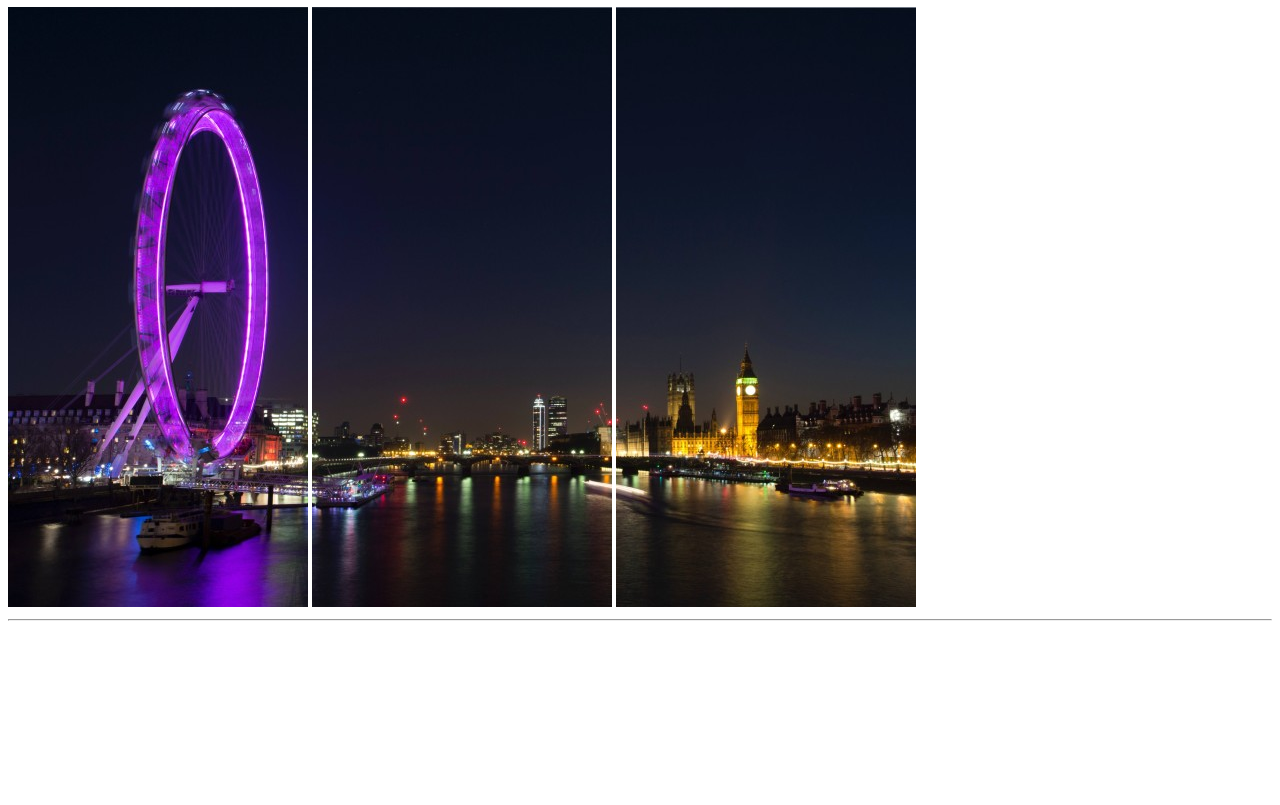
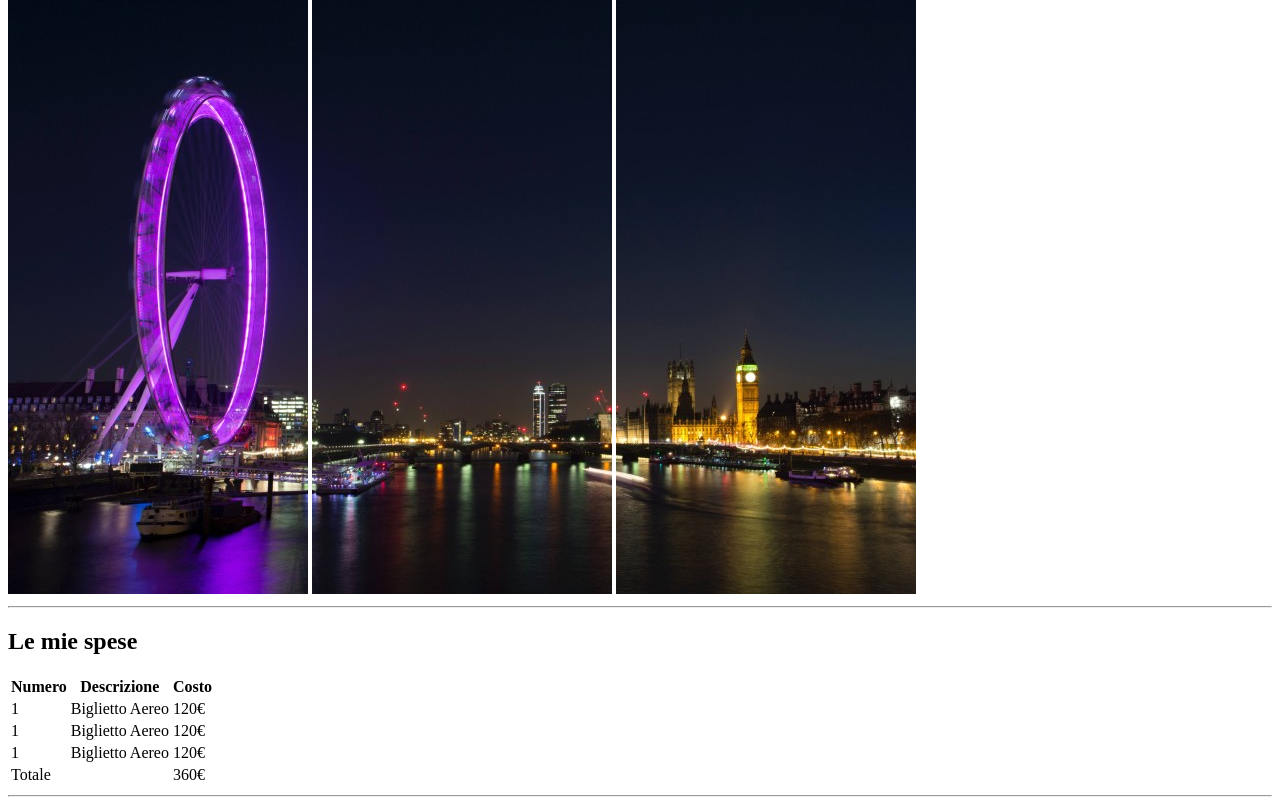
Before and after one commit to Gianluca-Basili/html-london-trip, a plain HTML site: page index.html in a window 1280 px wide. Shown: the part 73-878 px from the top of the page. Before the commit the page ends 800 px from the top, so only its background shows below. Drawn offline with Linux system fonts and the light colour scheme.

Commit message:
inserimento "le mie spese"

```diff
--- a/index.html
+++ b/index.html
@@ -9,11 +9,61 @@
 <body>
     <!--titolo e immagini della testa della pagina-->
     <header>
-        <h1>Il mio Viaggio a Londra </h1>
-        <img src="./img/pexels-bill-emrich-230794-0.jpg" alt="">
-        <img src="./img/pexels-bill-emrich-230794-1.jpg" alt="">
-        <img src="./img/pexels-bill-emrich-230794-2.jpg" alt="">
-        <hr>
+        <section>
+            <h1>Il mio Viaggio a Londra </h1>
+            <img src="./img/pexels-bill-emrich-230794-0.jpg" alt="">
+            <img src="./img/pexels-bill-emrich-230794-1.jpg" alt="">
+            <img src="./img/pexels-bill-emrich-230794-2.jpg" alt="">
+            <hr>
+        </section>
     </header>
+    <!--fine testa della pagina-->
+    <!--inizio sezione "le mie spese" -->
+    <main>
+        <section>
+            <h2>Le mie spese</h2>
+            <table>
+                <thead>
+                    <tr>
+                        <th>Numero</th>
+                        <th>Descrizione</th>
+                        <th>Costo</th>
+                    </tr>
+                    <tr>
+                        <td>1</td>
+                        <td>Biglietto Aereo</td>
+                        <td>120&euro;</td>
+                    </tr>
+                    <tr>
+                        <td>1</td>
+                        <td>Biglietto Aereo</td>
+                        <td>120&euro;</td>
+                    </tr>
+                    <tr>
+                        <td>1</td>
+                        <td>Biglietto Aereo</td>
+                        <td>120&euro;</td>
+                    </tr>
+                    <tr>
+                        <td>Totale</td>
+                        <td></td>
+                        <td>360&euro;</td>
+                    </tr>
+                </thead>
+            </table>
+            <hr>
+        </section>
+        <!--fine sezione "le mie spese" -->
+
+
+
+
+
+
+
+
+
+    </main>
+
 </body>
 </html>
```
